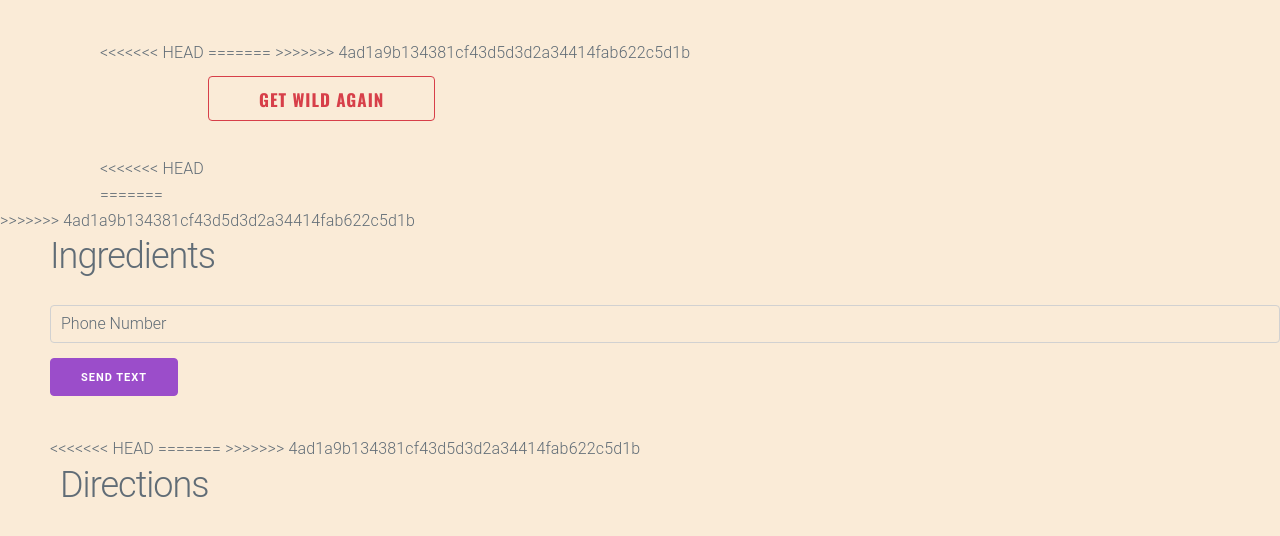
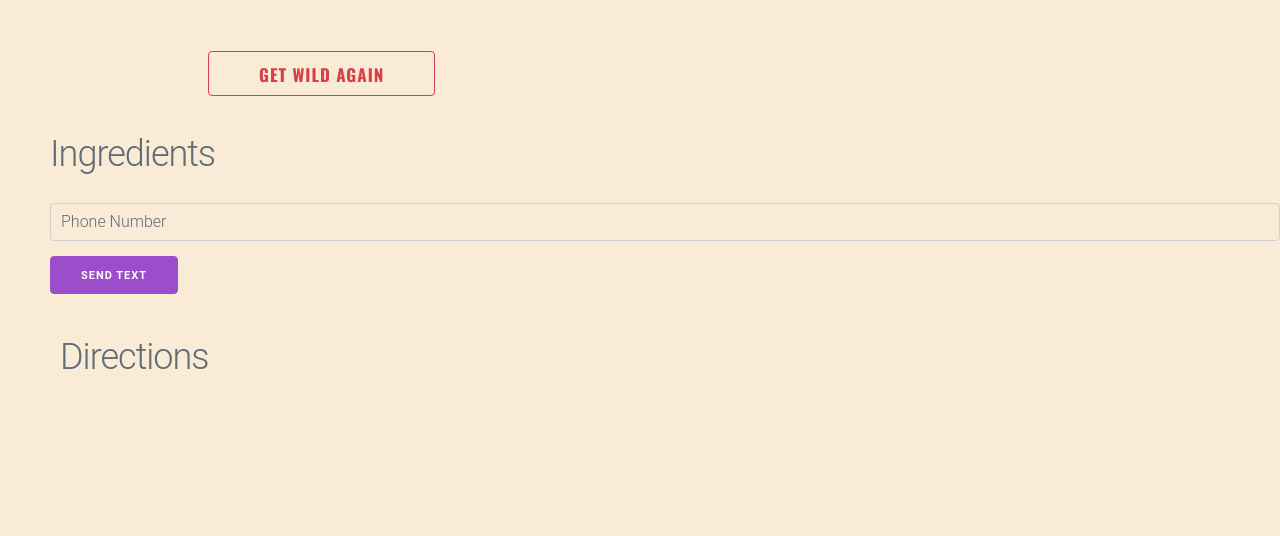
Before and after one commit to maxwang051/coyote, a Django app: template recipes/templates/recipe_detail.html in a window 1280 px wide. Shown: the top 536 px of the page. Run offline with Django 3.2, Linux system fonts and the light colour scheme; the template is opened without the code that fills it, so the values that code supplies are empty; some libraries are stand-ins or nearby versions.

Commit message:
resolve conflict

```diff
--- a/recipes/templates/recipe_detail.html
+++ b/recipes/templates/recipe_detail.html
@@ -18,22 +18,14 @@
     <div id="heading">
       <h1>{{ recipe.title }}</h1>
     </div>
-<<<<<<< HEAD
-
-=======
->>>>>>> 4ad1a9b134381cf43d5d3d2a34414fab622c5d1b
     <div>
     <span>
       <form action="{% url 'choose_ingredients' %}">
       <button id="again" class="button-outline button-black"><strong>GET WILD AGAIN</strong></button>
       </form>
     </span>
-<<<<<<< HEAD
     </div>
-
-=======
   </div>
->>>>>>> 4ad1a9b134381cf43d5d3d2a34414fab622c5d1b
     <div id= "ingredients">
         <h3>Ingredients</h3>
         <ul>
@@ -51,11 +43,7 @@
         <input type="submit" name="submit" value="Send Text">
       </div>
     </form>
-<<<<<<< HEAD
-=======
 
-
->>>>>>> 4ad1a9b134381cf43d5d3d2a34414fab622c5d1b
     <div id = "directions">
       <h3>Directions</h3>
       <ol>
--- a/recipes/templates/recipes_list.html
+++ b/recipes/templates/recipes_list.html
@@ -20,10 +20,7 @@
     <h1>Recipes Found</h1>
   </div>
 
-<<<<<<< HEAD
   <div id="button">
-=======
-  <div id=button>
   <span>
     <form action="{% url 'choose_ingredients' %}">
     <button id="again" class="button-outline button-black"><strong>GET WILD AGAIN</strong></button>
```
